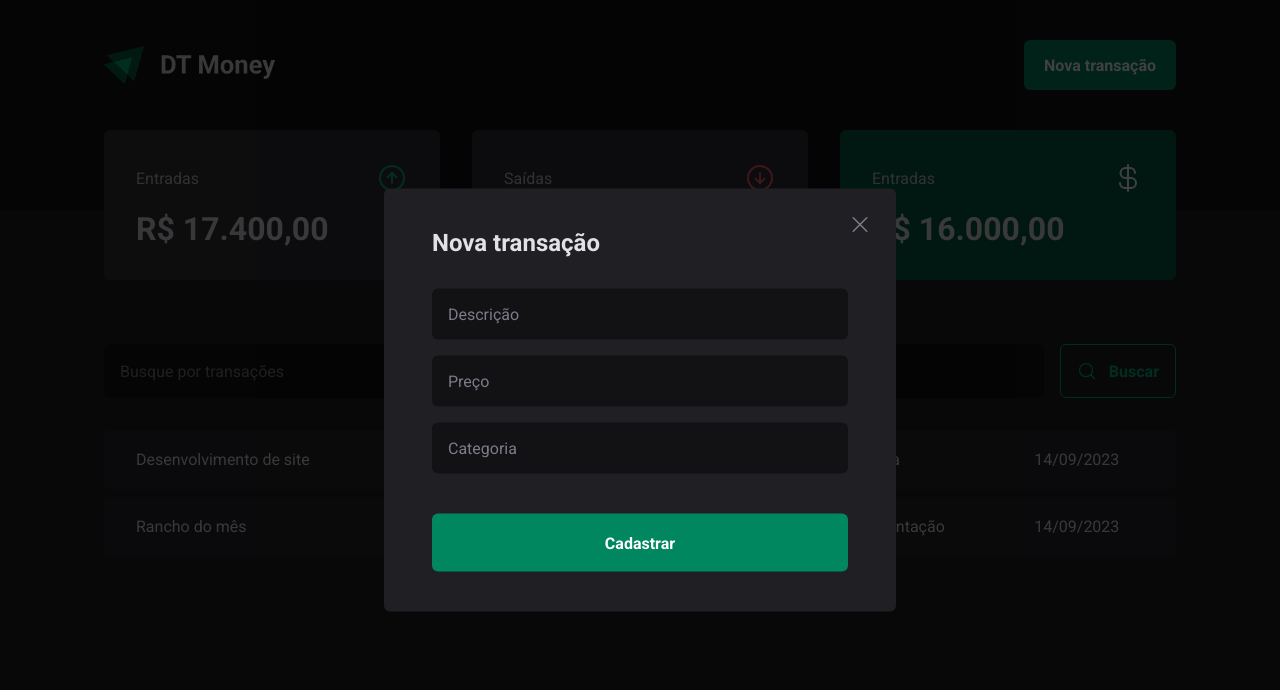
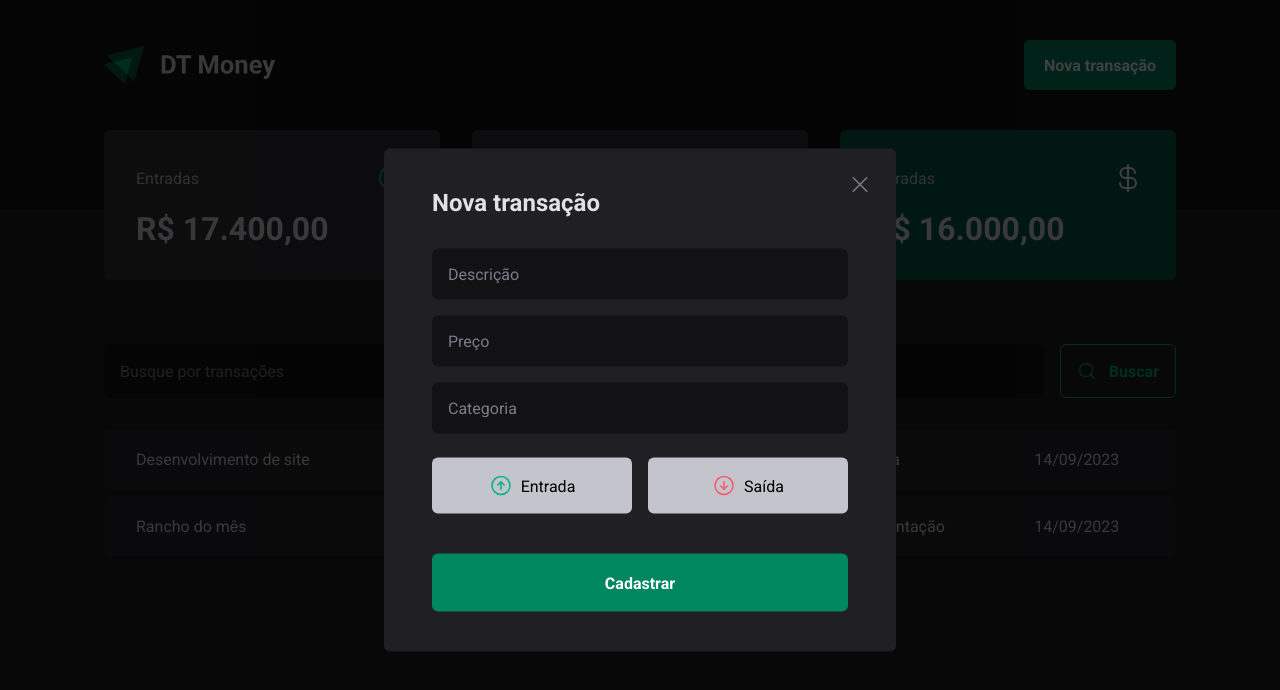
Before and after one commit to jthanlopes/ignite-studies, a React (Vite) app in the folder ignite-2022/03-dt-money/: page / in a window 1280 px wide. Both pictures are taken after a click on the button "Nova transação". Shown: the top 690 px of the page. Built offline with nearby package versions, Linux system fonts and the light colour scheme.

Commit message:
Estrutura visual: botões de entrada e saída

```diff
--- a/ignite-2022/03-dt-money/src/components/NewTransactionModal/index.tsx
+++ b/ignite-2022/03-dt-money/src/components/NewTransactionModal/index.tsx
@@ -1,7 +1,7 @@
 import * as Dialog from '@radix-ui/react-dialog';
-import { X } from 'phosphor-react';
+import { ArrowCircleDown, ArrowCircleUp, X } from 'phosphor-react';
 
-import { CloseButton, Content, Overlay } from './styles';
+import { CloseButton, Content, Overlay, TransactionType, TransactionTypeButton } from './styles';
 
 export function NewTransactionModal() {
   return (
@@ -20,6 +20,18 @@ export function NewTransactionModal() {
           <input type="number" placeholder="Preço" required />
           <input type="text" placeholder="Categoria" required />
 
+          <TransactionType>
+            <TransactionTypeButton variant="income">
+              <ArrowCircleUp size={24} />
+              Entrada
+            </TransactionTypeButton>
+
+            <TransactionTypeButton variant="outcome">
+              <ArrowCircleDown size={24} />
+              Saída
+            </TransactionTypeButton>
+          </TransactionType>
+
           <button type="submit">
             Cadastrar
           </button>
--- a/ignite-2022/03-dt-money/src/components/NewTransactionModal/styles.ts
+++ b/ignite-2022/03-dt-money/src/components/NewTransactionModal/styles.ts
@@ -51,11 +51,40 @@ export const Content = styled(Dialog.Content)`
       cursor: pointer;
 
       &:hover {
-
+        background: ${props => props.theme['green-700']};
+        transition: background-color 0.2s;
       }
     }
   }
 `;
+
+export const TransactionType = styled.div`
+  display: grid;
+  grid-template-columns: repeat(2, 1fr);
+  gap: 1rem;
+  margin-top: 0.5rem;
+`;
+
+interface TransactionTypeButtonProps {
+  variant: 'income' | 'outcome';
+}
+
+export const TransactionTypeButton = styled.button<TransactionTypeButtonProps>`
+  background: ${props => props.theme['green-700']};
+  padding: 1rem;
+  display: flex;
+  align-items: center;
+  justify-content: center;
+  gap: 0.5rem;
+  border-radius: 6px;
+  cursor: pointer;
+  border: 0;
+  background: ${props => props.theme['gray-300']};
+
+  svg {
+    color: ${props => props.variant === 'income' ? props.theme['green-300'] : props.theme['red-300']};
+  }
+`
 
 export const CloseButton = styled(Dialog.Close)`
   position: absolute;
```
